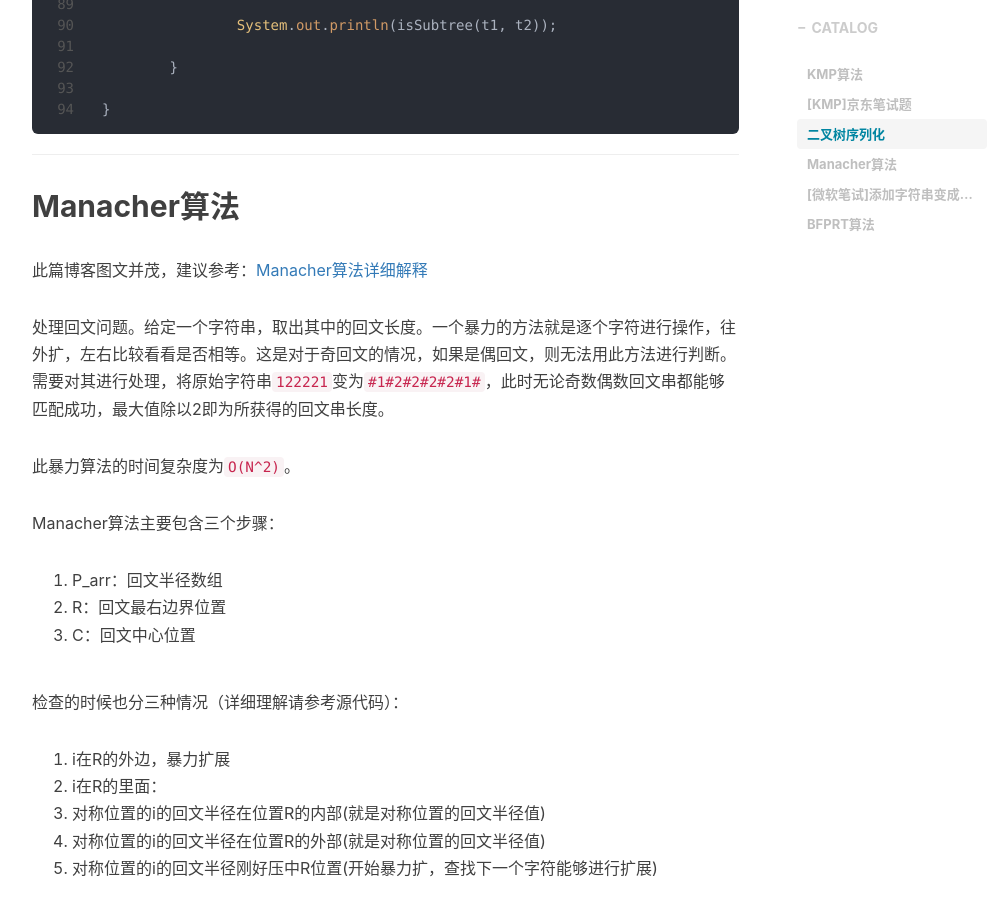
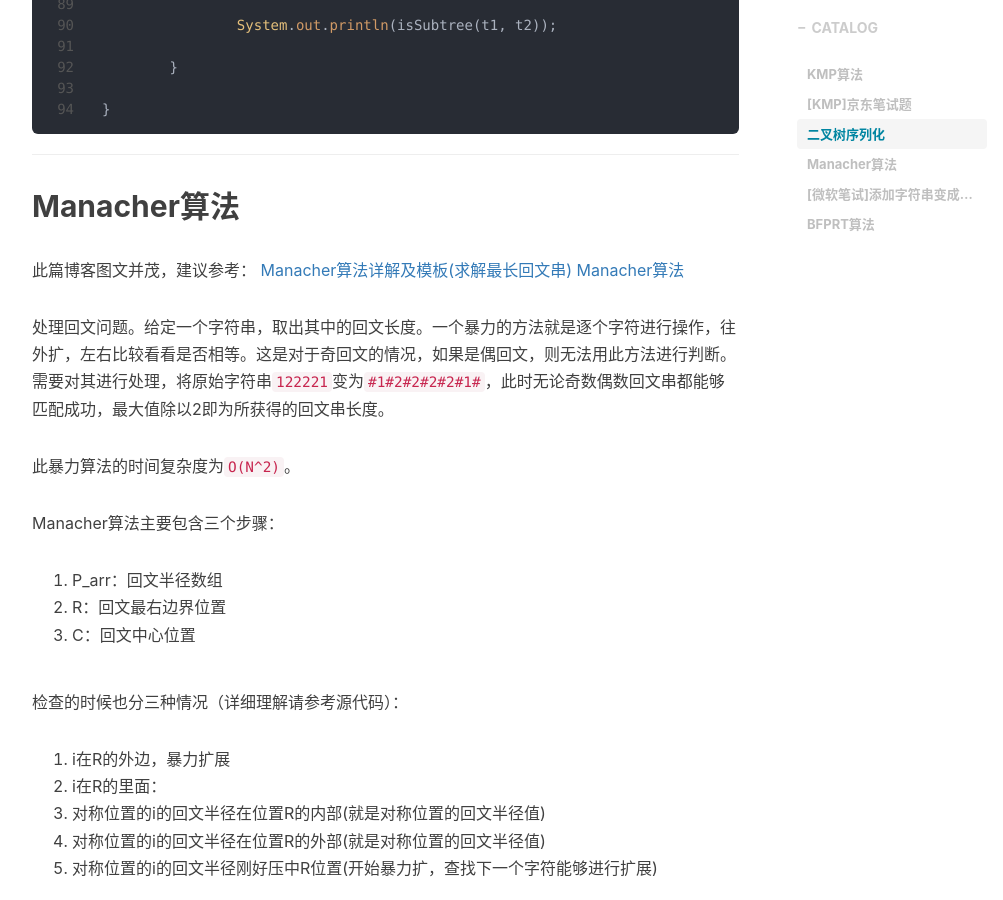
Before and after one commit to xinh79/xinh79.github.io, a Jekyll site: the page built from _posts/2019-12-21-左程云算法讲解笔记-VII.markdown, in a window 1280 px wide and 900 px high, scrolled down 6630 px. Shown: the whole window, without its empty margins (233-1236 px from the left). Built offline with Jekyll 4.4.1, drawn with Linux system fonts in a browser that asks for light colours; nearby versions of some CDN libraries; comment, search, counter and statistics services are not loaded.

Commit message:
Update 2019-12-21-左程云算法讲解笔记-VII.markdown

```diff
--- a/_posts/2019-12-21-左程云算法讲解笔记-VII.markdown
+++ b/_posts/2019-12-21-左程云算法讲解笔记-VII.markdown
@@ -274,7 +274,9 @@ public class Code_03_KMP_T1SubtreeEqualsT2 {
 
 ## Manacher算法
 
-此篇博客图文并茂，建议参考：[Manacher算法详细解释](https://www.jianshu.com/p/116aa58b7d81)
+此篇博客图文并茂，建议参考：
+[Manacher算法详解及模板(求解最长回文串)](https://www.jianshu.com/p/116aa58b7d81)
+[Manacher算法](https://segmentfault.com/a/1190000008484167?utm_source=tag-newest)
 
 处理回文问题。给定一个字符串，取出其中的回文长度。一个暴力的方法就是逐个字符进行操作，往外扩，左右比较看看是否相等。这是对于奇回文的情况，如果是偶回文，则无法用此方法进行判断。需要对其进行处理，将原始字符串`122221`变为`#1#2#2#2#2#1#`，此时无论奇数偶数回文串都能够匹配成功，最大值除以2即为所获得的回文串长度。
 
```
